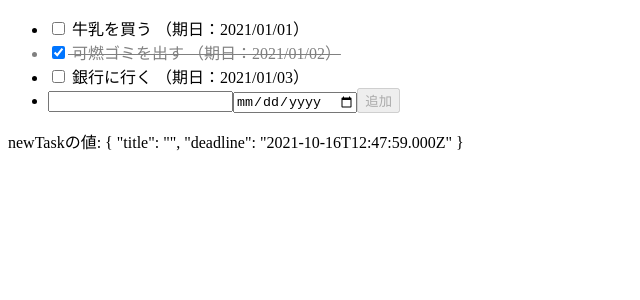
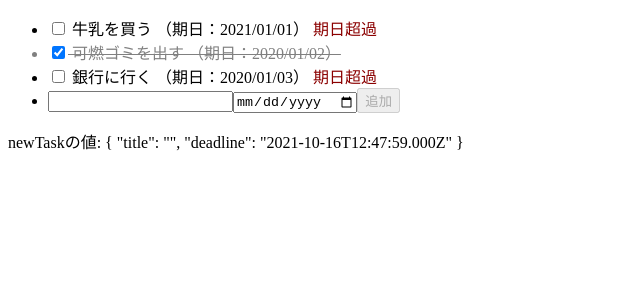
Before and after one commit to nagi125/test-angular, an Angular app: page / in a window 1280 px wide. Shown: the top 300 px of the page, without its empty margins (0-640 px from the left). Built offline with nearby package versions, Linux system fonts and the light colour scheme.

Commit message:
期日超過判定を追加

```diff
--- a/src/app/app.component.html
+++ b/src/app/app.component.html
@@ -4,6 +4,7 @@
       <input type="checkbox" [(ngModel)]="task.done">
       {{ task.title }}
       （期日：{{ task.deadline|date:'yyyy/MM/dd' }}）
+      <span *ngIf="isOverdue(task)" class="overdue">期日超過</span>
     </label>
   </li>
   <li>
--- a/src/app/app.component.scss
+++ b/src/app/app.component.scss
@@ -2,3 +2,7 @@
   color: gray;
   text-decoration: line-through;
 }
+
+.overdue {
+  color: darkred;
+}
--- a/src/app/app.component.ts
+++ b/src/app/app.component.ts
@@ -11,8 +11,8 @@ export class AppComponent {
 
   tasks = [
     {title: '牛乳を買う', done: false, deadline: new Date('2021-01-01')},
-    {title: '可燃ゴミを出す', done: true, deadline: new Date('2021-01-02')},
-    {title: '銀行に行く', done: false, deadline: new Date('2021-01-03')},
+    {title: '可燃ゴミを出す', done: true, deadline: new Date('2020-01-02')},
+    {title: '銀行に行く', done: false, deadline: new Date('2020-01-03')},
   ];
 
   newTask = {
@@ -27,4 +27,8 @@ export class AppComponent {
       deadline: new Date(),
     };
   }
+
+  isOverdue(task: any) {
+    return !task.done && task.deadline < (new Date()).setHours(0, 0, 0, 0);
+  }
 }
```
